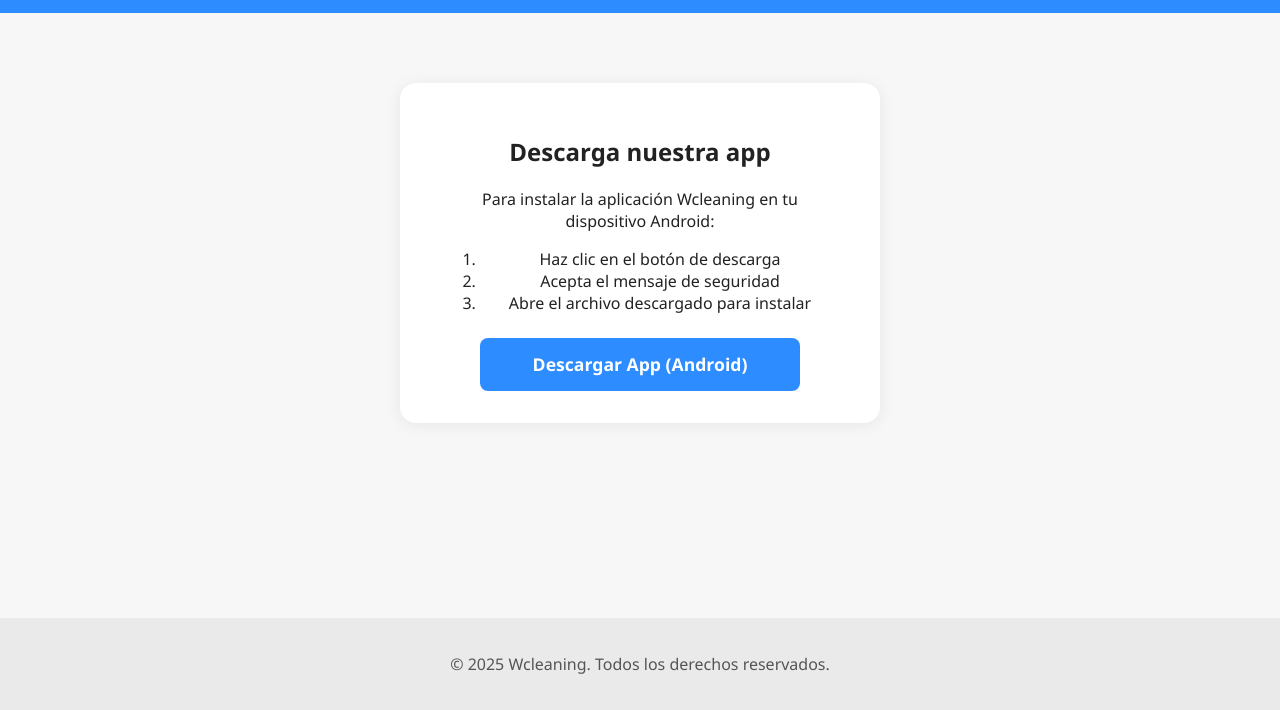
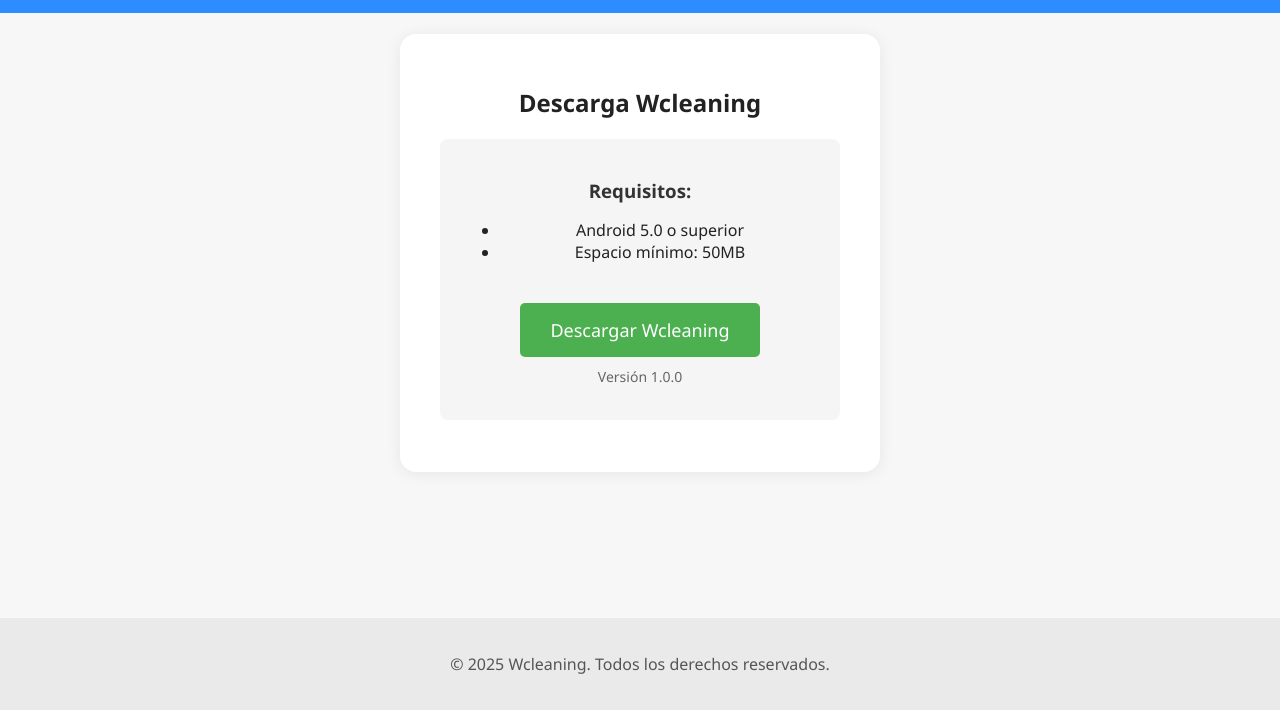
Before and after one commit to Leonard-3126/Wcleaning-web, a plain HTML site: page index.html in a window 1280 px wide. Shown: the part 90-800 px from the top of the page. Drawn offline with Linux system fonts and the light colour scheme.

Commit message:
Actualizada página de descarga y agregado APK

```diff
--- a/index.html
+++ b/index.html
@@ -12,16 +12,20 @@
     </header>
     <main>
         <section class="descarga">
-            <h2>Descarga nuestra app</h2>
-            <p>Para instalar la aplicación Wcleaning en tu dispositivo Android:</p>
-            <ol>
-                <li>Haz clic en el botón de descarga</li>
-                <li>Acepta el mensaje de seguridad</li>
-                <li>Abre el archivo descargado para instalar</li>
-            </ol>
-            <a href="downloads/wcleaning.apk" id="downloadBtn" class="boton-descarga" download>
-                Descargar App (Android)
-            </a>
+            <h2>Descarga Wcleaning</h2>
+            <div class="download-info">
+                <h3>Requisitos:</h3>
+                <ul>
+                    <li>Android 5.0 o superior</li>
+                    <li>Espacio mínimo: 50MB</li>
+                </ul>
+                <div class="download-button-container">
+                    <a href="downloads/wcleaning.apk" class="boton-descarga" download>
+                        <i class="fas fa-download"></i> Descargar Wcleaning
+                    </a>
+                    <p class="version-info">Versión 1.0.0</p>
+                </div>
+            </div>
         </section>
     </main>
     <footer>
--- a/style.css
+++ b/style.css
@@ -37,24 +37,19 @@
 }
 
 .boton-descarga {
-    display: flex;
-    align-items: center;
-    justify-content: center;
-    margin: 1.5rem auto 0 auto;
-    padding: 0.9rem 2.2rem;
-    background: #2d8cff;
-    color: #fff;
-    border-radius: 8px;
+    display: inline-block;
+    padding: 15px 30px;
+    background-color: #4CAF50;
+    color: white;
     text-decoration: none;
-    font-size: 1.1rem;
-    font-weight: bold;
-    transition: background 0.2s;
-    width: 100%;
-    max-width: 320px;
-    box-sizing: border-box;
+    border-radius: 5px;
+    font-size: 18px;
+    transition: background-color 0.3s;
+    margin-top: 20px;
 }
+
 .boton-descarga:hover {
-    background: #1761a0;
+    background-color: #45a049;
 }
 
 footer {
@@ -66,6 +61,29 @@
     position: fixed;
     width: 100%;
     bottom: 0;
+}
+
+.download-info {
+    background: #f5f5f5;
+    padding: 20px;
+    border-radius: 8px;
+    margin: 20px 0;
+}
+
+.download-info h3 {
+    color: #333;
+    margin-bottom: 10px;
+}
+
+.download-button-container {
+    text-align: center;
+    margin-top: 20px;
+}
+
+.version-info {
+    color: #666;
+    font-size: 14px;
+    margin-top: 10px;
 }
 
 @media (max-width: 600px) {
```
Also changed, not shown: comandos.txt (added), 14 other files.
